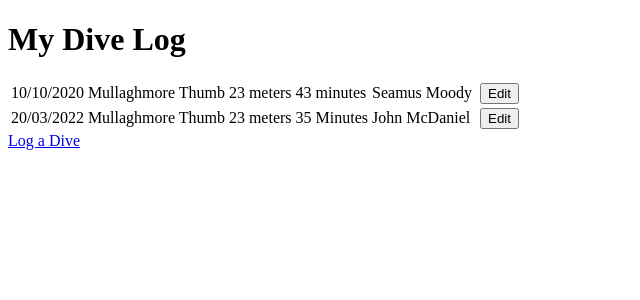
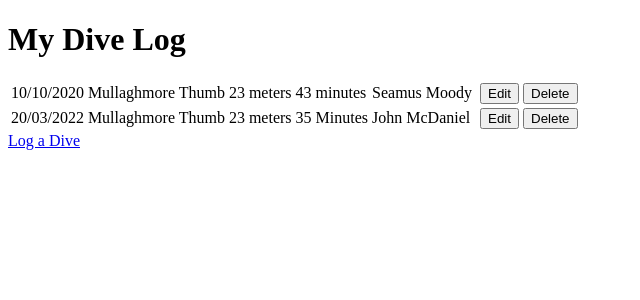
Before and after one commit to lisa-butler/My-Dive-Log, a Django app: page / in a window 1280 px wide. Shown: the top 300 px of the page, without its empty margins (0-640 px from the left). Run offline with Django 3.2, Linux system fonts and the light colour scheme; data comes from the database, SQL or seed files in the repository; both versions use the stored data as it was after the commit.

Commit message:
Delete functionality of CRUD added

```diff
--- a/dive_log/urls.py
+++ b/dive_log/urls.py
@@ -23,5 +23,6 @@ urlpatterns = [
     path('', views.get_logpage, name='get_logpage'),
     path('log_a_dive', views.log_a_dive, name='log_a_dive'),
     path('edit/<item_id>', views.edit_item, name='edit'),
+    path('delete/<item_id>', views.delete_item, name='delete'),
 
 ]
--- a/log/templates/log/logpage.html
+++ b/log/templates/log/logpage.html
@@ -19,8 +19,13 @@
                 <td>{{ item.buddy }}</td>
                 <td>{{ item.note }}</td>
                 <td>
-                    <a href="/edit/{{item.id}}">
+                    <a href="/edit/{{ item.id }}">
                         <button>Edit</button>
+                    </a>
+                </td>
+                <td>
+                    <a href="/delete/{{ item.id }}">
+                        <button>Delete</button>
                     </a>
                 </td>
             </tr>
--- a/log/views.py
+++ b/log/views.py
@@ -38,3 +38,9 @@ def edit_item(request, item_id):
         'form': form
     }
     return render(request, 'log/edit_item.html', context)
+
+
+def delete_item(request, item_id):
+    item = get_object_or_404(Item, id=item_id)
+    item.delete()
+    return redirect('get_logpage')
```
Also changed, not shown: log/templates/log/edit_item.html (+6 -2 lines), db.sqlite3.
